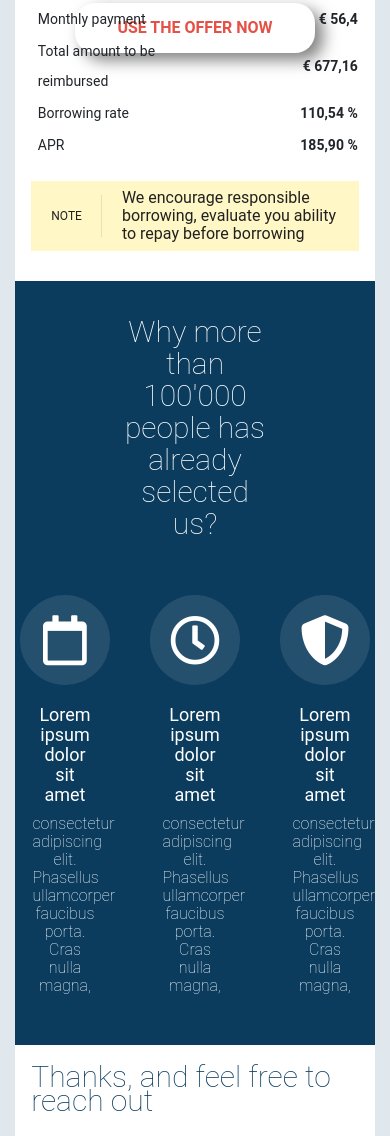
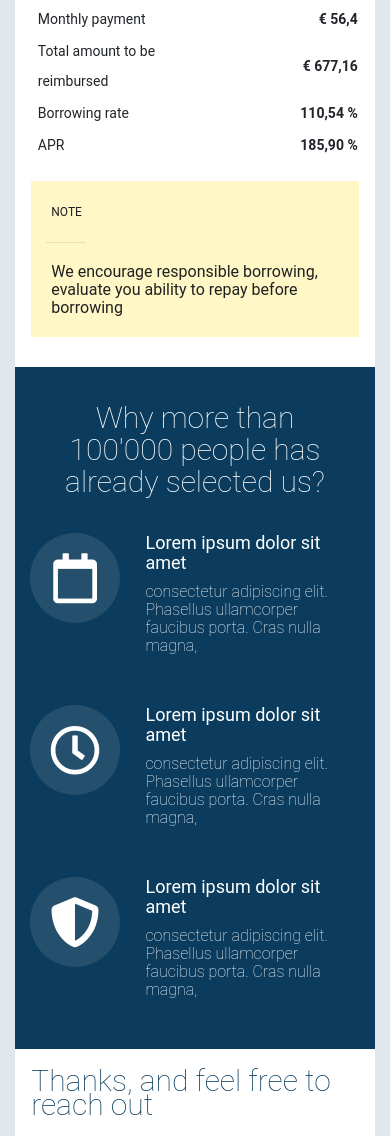
Before and after one commit to DaryaWeb/Promo-newsletter, a website: page index.html in a window 390 px wide. Shown: the part 768-1904 px from the top of the page. Drawn offline with nearby package versions, Linux system fonts and the light colour scheme.

Commit message:
Окончание вёрстки мобильной версии

```diff
--- a/index.html
+++ b/index.html
@@ -67,7 +67,7 @@
             </div>
             <div class="content__heading--link">
                 <a href="" class="content__heading--link-single banner-link__top">Use the offer now</a>
-                <a href="" class="content__heading--link-single banner-link__bottom">Use the offer now</a>
+                <a href="" class="content__heading--link-single banner-link__bottom d-lg-flex d-none">Use the offer now</a>
             </div>
         </div>
             </div>
@@ -117,25 +117,34 @@
             <div class="col-12 col-sm-12 col-md-12 col-lg-12">
         <h3 class="banners__title">Why more than 100'000 people has already selected us?</h3>
                 <div class="row">
-                <div class="col-4 col-sm-4 col-md-4 col-lg-4">
+                <div class="col-12 col-sm-12 col-md-12 col-lg-4">
                     <div class="banners__wrapper">
-                    <div class="banners__image"><i class="far fa-calendar"></i></div>
+                        <div class="banners__img">
+                            <div class="banners__image"><i class="far fa-calendar"></i></div></div>
+                        <div class="banners-text">
                     <a href="" class="banners-link">Lorem ipsum dolor sit amet</a>
                     <p class="banners__description">consectetur adipiscing elit. Phasellus ullamcorper faucibus porta. Cras nulla magna, </p>
                     </div>
+                    </div>
                 </div>
-                <div class="col-4 col-sm-4 col-md-4 col-lg-4">
+                <div class="col-12 col-sm-12 col-md-12 col-lg-4">
                     <div class="banners__wrapper">
-                        <div class="banners__image"><i class="far fa-clock"></i></div>
+                        <div class="banners__img">
+                            <div class="banners__image"><i class="far fa-clock"></i></div></div>
+                        <div class="banners-text">
                         <a href="" class="banners-link">Lorem ipsum dolor sit amet</a>
                         <p class="banners__description">consectetur adipiscing elit. Phasellus ullamcorper faucibus porta. Cras nulla magna, </p>
                     </div>
+                    </div>
                 </div>
-                <div class="col-4 col-sm-4 col-md-4 col-lg-4">
+                <div class="col-12 col-sm-12 col-md-12 col-lg-4">
                     <div class="banners__wrapper">
-                        <div class="banners__image"><i class="fas fa-shield-alt"></i></div>
+                        <div class="banners__img">
+                        <div class="banners__image"><i class="fas fa-shield-alt"></i></div></div>
+                        <div class="banners-text">
                         <a href="" class="banners-link">Lorem ipsum dolor sit amet</a>
                         <p class="banners__description">consectetur adipiscing elit. Phasellus ullamcorper faucibus porta. Cras nulla magna, </p>
+                    </div>
                     </div>
                 </div>
                 </div>
@@ -153,16 +162,16 @@
 
     <h3 class="footer__title">Thanks, and feel free to reach out</h3>
 <div class="row">
-        <div class="col-2 col-sm-2 col-md-2 col-lg-2">
+        <div class="col-12 col-sm-12 col-md-12 col-lg-2">
             <img src="img/photo.png" alt="" width="121" height="121">
         </div>
-        <div class="col-4 col-sm-4 col-md-4 col-lg-4">
+        <div class="col-12 col-sm-12 col-md-12 col-lg-4">
             <h2 class="footer__name">Sofia Hugan,</h2>
             <p class="footer__subname">Client service representative</p>
             <a href="mailto:website@gmail.com" class="footer__email">website@gmail.com</a>
             <a href="tel:+375193242512" class="footer__phone">+375 19 324 25 12</a>
         </div>
-        <div class="col-6 col-sm-6 col-md-6 col-lg-6">
+        <div class="col-12 col-sm-12 col-md-12 col-lg-6">
             <p class="adress">Company adress:</p>
             <p class="company-adress">222410, Minsk region., Polock, st. Guerrilla, 52</p>
         </div>
--- a/sass/style.scss
+++ b/sass/style.scss
@@ -273,3 +273,65 @@ html body {
     border-left: 69px solid transparent;
   }
 }
+@media screen and (max-width: 991px) {
+  .hello-text {
+    margin-top: 220px;
+    .hello-text__description {
+      width: 83%;
+    }
+  }
+  .content__wrapper .content__heading--text {
+    width: 77%;
+  }
+  .content__cite--color {
+    display: block;
+    height: auto;
+  }
+  .content__cite--color .cite-text__left::after {
+    content: '';
+    width: 12%;
+    height: 1px;
+    top: auto;
+    right: auto;
+    bottom: 0;
+    left: 15px;
+  }
+  .banners .banners__title {
+    width: 76%;
+  }
+  .banners__wrapper {
+    display: flex;
+    padding-left: 15px;
+    .banners__image {
+      margin: 0;
+    }
+    .banners-text {
+      width: auto;
+      margin: 0;
+    }
+    .banners-link {
+      width: 90%;
+      padding-bottom: 10px;
+      text-align: left;
+      padding-left: 10%;
+      margin: 0;
+    }
+    .banners__description {
+      width: 90%;
+      padding-left: 10%;
+      text-align: left;
+      margin: 0;
+    }
+  }
+  .footer__phone {
+    border-bottom: 1px solid #e8e8e8;
+    padding-bottom: 10px;
+  }.footer__wrapper {
+       .adress {
+         width: 100%;
+       }
+         .company-adress {
+           width: 100%;
+         }
+     }
+}
```
Also changed, not shown: css/style.css.
